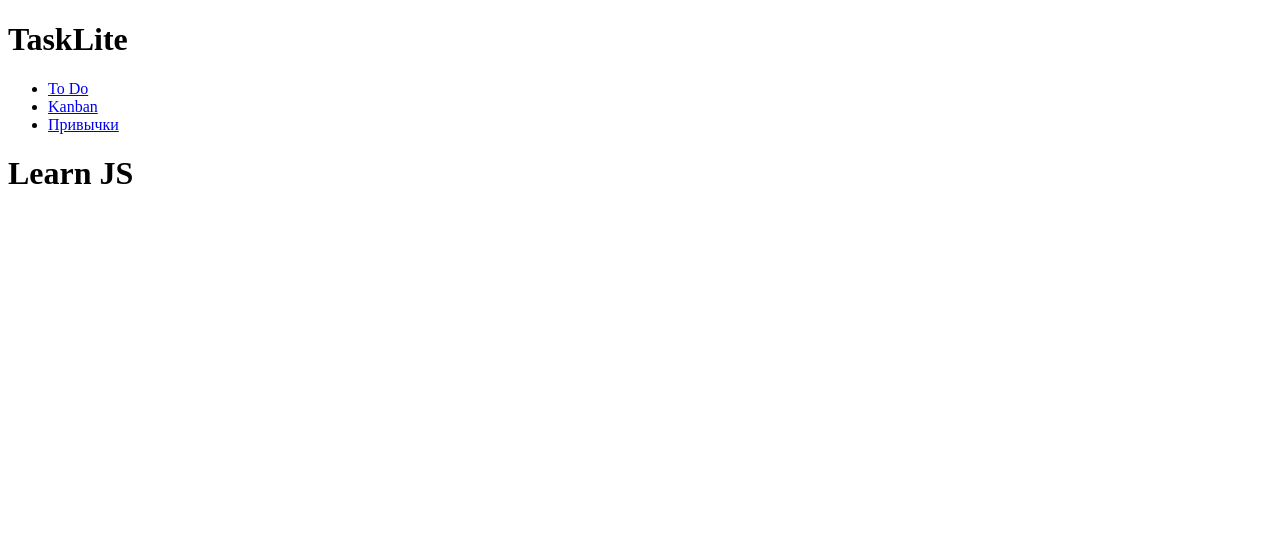
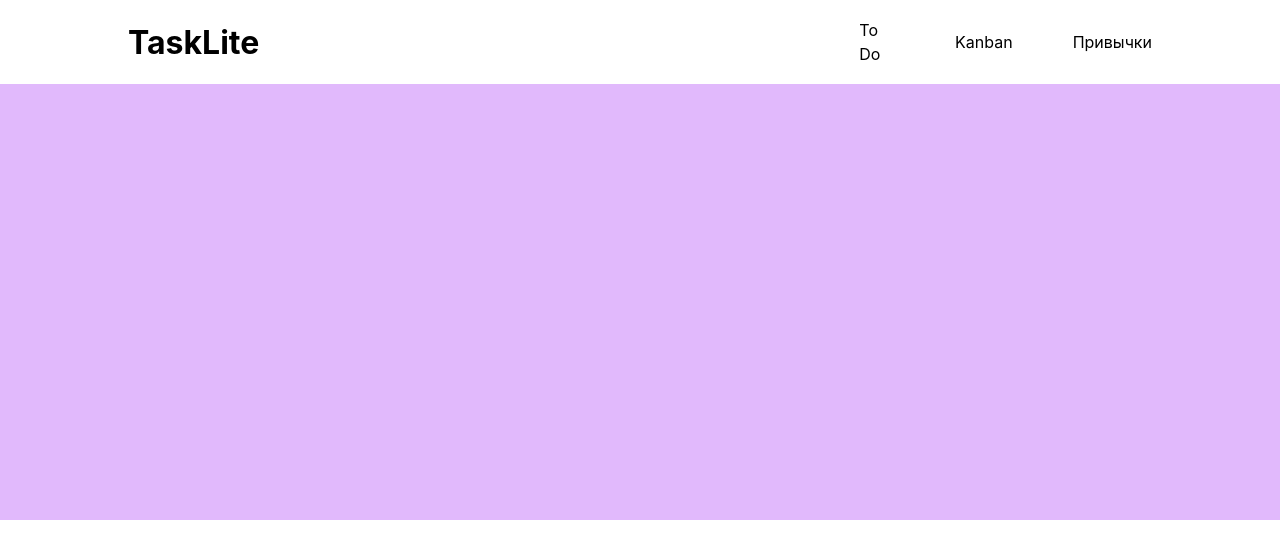
Before and after one commit to San-pen004/js, a plain HTML site: page index.html in a window 1280 px wide. Drawn offline with Linux system fonts and the light colour scheme.

Commit message:
fix the site header

```diff
--- /dev/null
+++ b/header.css
@@ -0,0 +1,17 @@
+.header{
+    background: #ffffff;
+    position: fixed;
+    top:0;
+    width: 100%;
+    z-index: 10;
+}
+
+.header__container{
+    max-width: 1024px;
+    margin: 0 auto;
+    padding: 18px 0;
+    display: flex;
+    justify-content: space-between;
+    align-items: center;
+    gap: 600px;
+}
--- /dev/null
+++ b/hero.css
@@ -0,0 +1,4 @@
+.hero__container{
+    height: 500px;
+    background: #cd8afa98;
+}
--- a/index.html
+++ b/index.html
@@ -3,8 +3,12 @@
   <head>
     <meta charset="UTF-8" />
     <meta name="viewport" content="width=device-width, initial-scale=1.0" />
+    <link rel="stylesheet" href="./normalize.css" />
+    <link rel="stylesheet" href="./header.css" />
+    <link rel="stylesheet" href="./menu.css" />
+    <link rel="stylesheet" href="./hero.css" />
     <title>Document</title>
-  </head>
+  </head>/
   <body>
     <header class="header">
       <div class="header__container">
@@ -19,7 +23,9 @@
       </div>
     </header>
     <main>
-      <h1>Learn JS</h1>
+      <div class="hero__container">
+        <h1>Learn JS</h1>
+      </div>
     </main>
     <footer></footer>
     <script src="./app.js"></script>
--- /dev/null
+++ b/menu.css
@@ -0,0 +1,24 @@
+.navigate{}
+
+.menu{
+    display: flex;
+    align-items: center;
+    gap: 60px;
+}
+
+.menu__list{
+    color: #000000;
+    font-size: 16px;
+    font-weight: 400;
+    line-height: 150%;
+    display: flex;
+    align-items: center;
+}
+
+.menu__list:hover{
+
+}
+
+.menu__list:active{
+
+}
--- /dev/null
+++ b/normalize.css
@@ -0,0 +1,16 @@
+*{
+    padding: 0;
+    margin: 0;
+    box-sizing: border-box;
+}
+
+html,
+body{
+    font-family: "Inter";
+}
+
+a{text-decoration: none;}
+
+ul{
+    list-style: none;
+}
```
